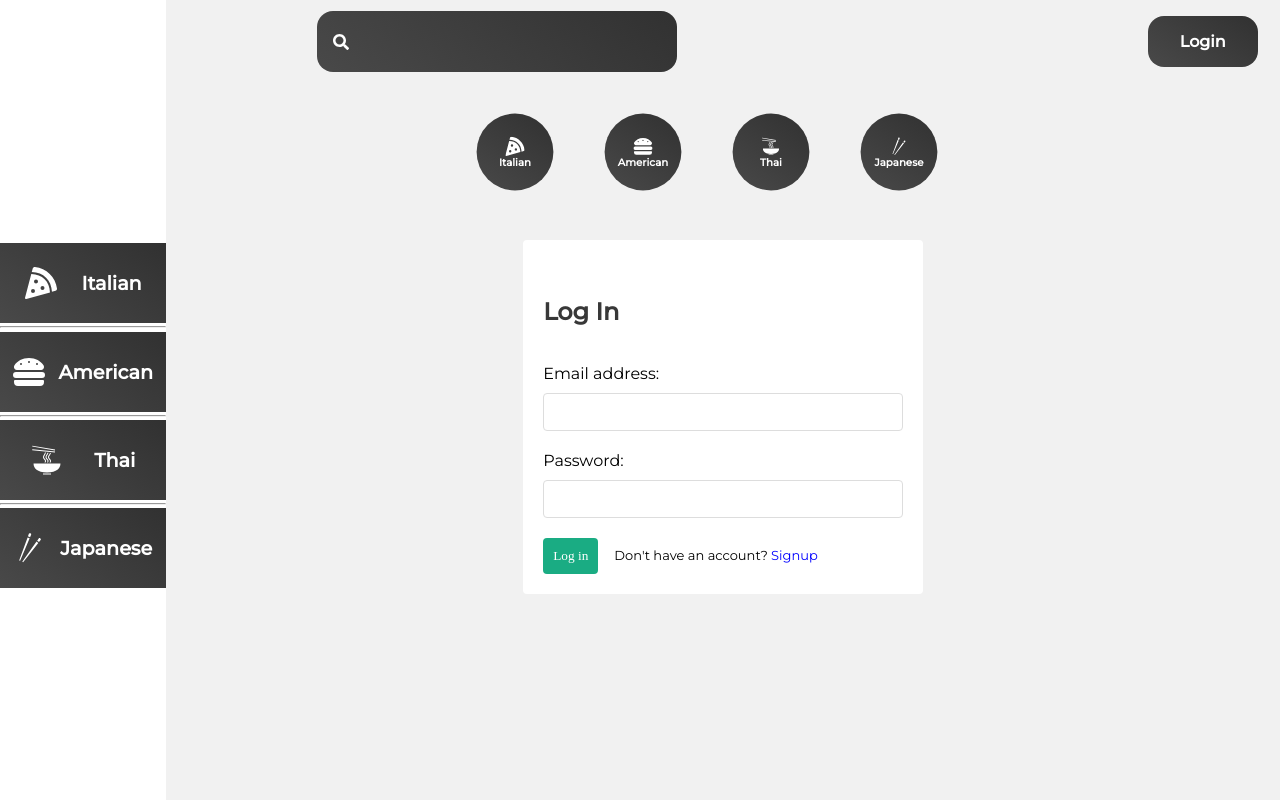
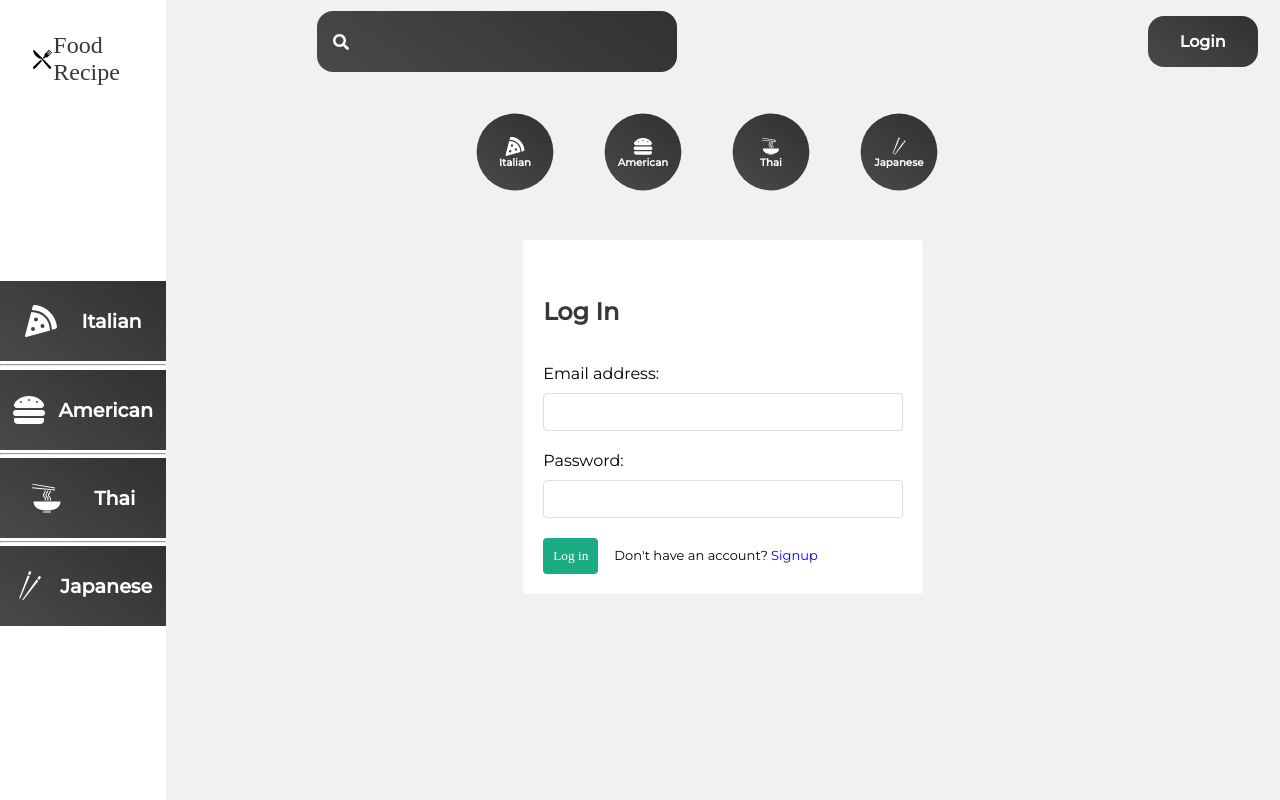
Before and after one commit to rakibul-wdp/Simple-page, a React (Create React App) app in the folder client/: page /login in a window 1280 px wide. Built offline with nearby package versions, Linux system fonts and the light colour scheme.

Commit message:
add logo

```diff
--- a/client/src/components/Navbar.jsx
+++ b/client/src/components/Navbar.jsx
@@ -1,5 +1,4 @@
 import React from "react";
-// import { GiKnifeFork } from "react-icons/gi";
 import { Link } from "react-router-dom";
 import styled from "styled-components";
 import { useAuthContext } from "../hooks/useAuthContext";
@@ -16,10 +15,6 @@ function Navbar() {
 
   return (
     <NavWrapper>
-      {/* <Nav>
-        <GiKnifeFork />
-        <Logo to={"/"}>Food Recipe</Logo>
-      </Nav> */}
       <Search />
       <div>
         {user && (
@@ -42,24 +37,6 @@ const NavWrapper = styled.div`
   display: flex;
   justify-content: space-between;
   align-items: center;
-`;
-
-const Logo = styled(Link)`
-  text-decoration: none;
-  font-size: 1.5rem;
-  font-weight: 400;
-  font-family: "Lobster Two", cursive;
-`;
-
-const Nav = styled.div`
-  padding: 2rem 0rem;
-  display: flex;
-  justify-content: flex-start;
-  align-items: center;
-
-  svg {
-    font-size: 2rem;
-  }
 `;
 
 const User = styled.span`
--- a/client/src/components/SideNavbar.jsx
+++ b/client/src/components/SideNavbar.jsx
@@ -1,12 +1,16 @@
 import React from "react";
 import { FaHamburger, FaPizzaSlice } from "react-icons/fa";
-import { GiChopsticks, GiNoodles } from "react-icons/gi";
-import { NavLink } from "react-router-dom";
+import { GiChopsticks, GiKnifeFork, GiNoodles } from "react-icons/gi";
+import { Link, NavLink } from "react-router-dom";
 import styled from "styled-components";
 
 const SideNavbar = () => {
   return (
     <Sidebar>
+      <Nav>
+        <GiKnifeFork />
+        <Logo to={"/"}>Food Recipe</Logo>
+      </Nav>
       <List>
         <SLink to={"/cuisine/Italian"}>
           <FaPizzaSlice />
@@ -37,11 +41,29 @@ const Sidebar = styled.div`
   height: 100vh;
 `;
 
+const Logo = styled(Link)`
+  text-decoration: none;
+  font-size: 1.5rem;
+  font-weight: 400;
+  font-family: "Lobster Two", cursive;
+`;
+
+const Nav = styled.div`
+  padding: 2rem 2rem;
+  display: flex;
+  justify-content: flex-start;
+  align-items: center;
+
+  svg {
+    font-size: 2rem;
+  }
+`;
+
 const List = styled.div`
   display: flex;
   flex-direction: column;
   justify-content: center;
-  margin: 15rem 0rem;
+  margin: 10rem 0rem;
 `;
 
 const SLink = styled(NavLink)`
```
